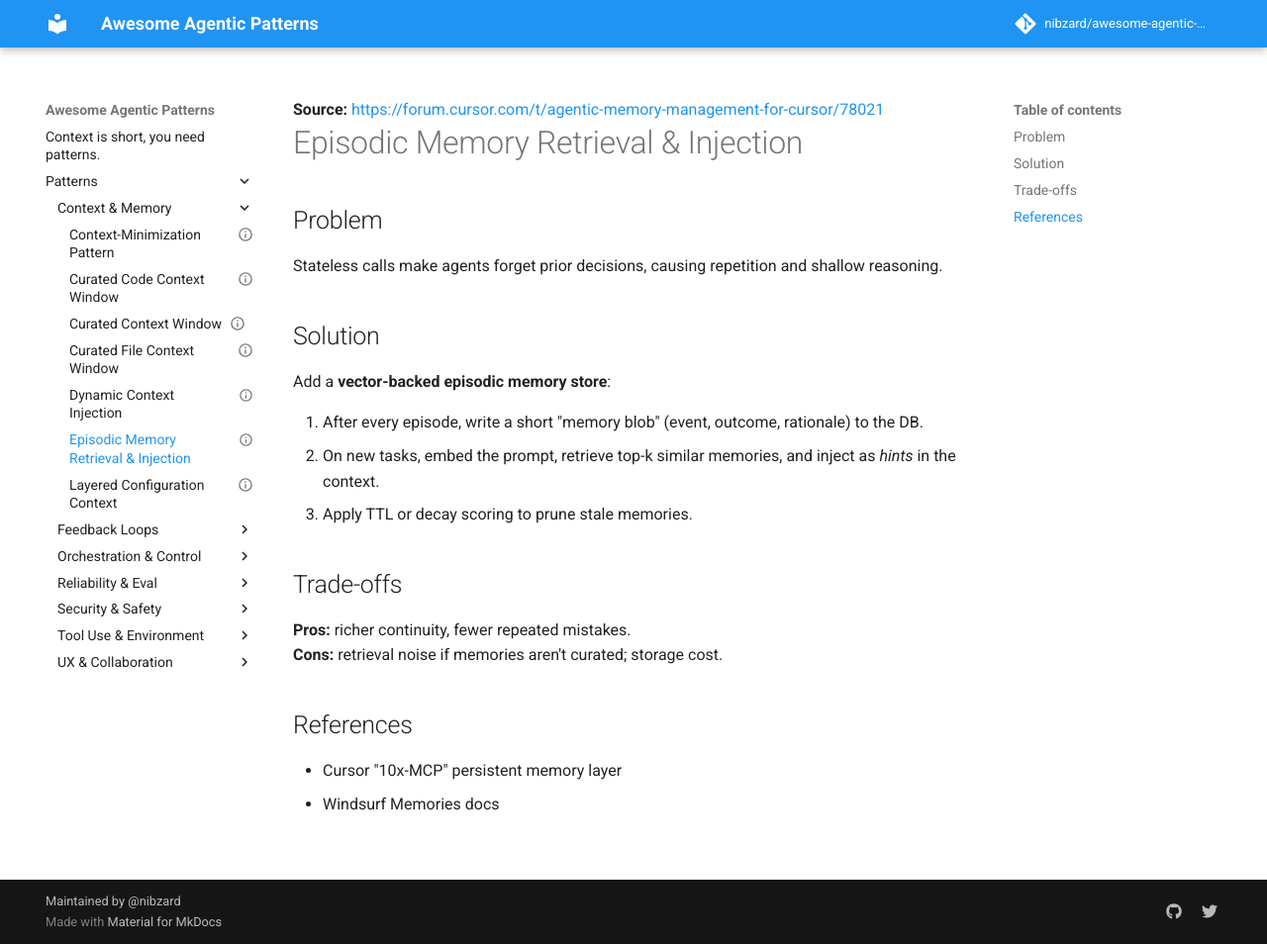
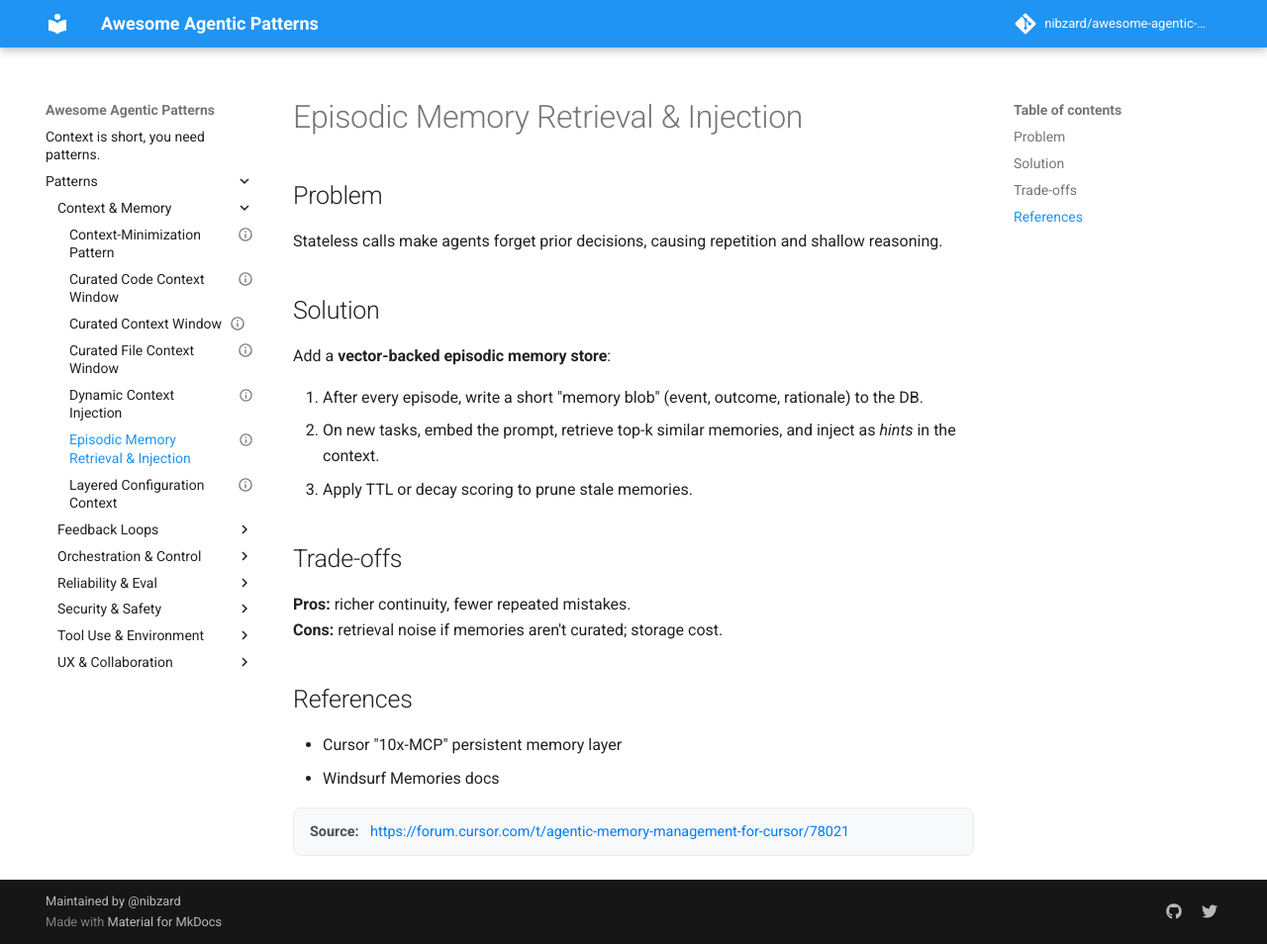
Before and after one commit to nibzard/awesome-agentic-patterns, an MkDocs documentation site: the page built from docs/patterns/episodic-memory-retrieval-injection.md, in a window 1280 px wide and 954 px high. Shown: the whole window at 99% size. Built offline with MkDocs 1.6.1 and Material for MkDocs 9.7.7, drawn with Linux system fonts in a browser that asks for light colours; comment, search, counter and statistics services are not loaded.

Commit message:
this is a commit

```diff
--- a/docs/css/extra.css
+++ b/docs/css/extra.css
@@ -66,3 +66,42 @@
         margin-right: 0;
     }
 }
+
+/* Pattern source link styling */
+.pattern-source {
+    background: #f8f9fa;
+    border: 1px solid #e9ecef;
+    border-radius: 8px;
+    padding: 12px 16px;
+    margin: 16px 0;
+    font-size: 0.9em;
+}
+
+.pattern-source strong {
+    color: #495057;
+    margin-right: 8px;
+}
+
+.pattern-source a {
+    color: #007bff;
+    text-decoration: none;
+    word-break: break-all;
+}
+
+.pattern-source a:hover {
+    text-decoration: underline;
+}
+
+/* Dark mode support for pattern source */
+[data-md-color-scheme="slate"] .pattern-source {
+    background: #2d3748;
+    border-color: #4a5568;
+}
+
+[data-md-color-scheme="slate"] .pattern-source strong {
+    color: #e2e8f0;
+}
+
+[data-md-color-scheme="slate"] .pattern-source a {
+    color: #63b3ed;
+}
--- a/mkdocs.yaml
+++ b/mkdocs.yaml
@@ -50,6 +50,7 @@
       - "Orchestration & Control":
           - "Action-Selector Pattern": "patterns/action-selector-pattern.md"
           - "Agent-Driven Research": "patterns/agent-driven-research.md"
+          - "Autonomous Workflow Agent Architecture <span class='new-badge'>NEW</span>": "patterns/autonomous-workflow-agent-architecture.md"
           - "Conditional Parallel Tool Execution": "patterns/parallel-tool-execution.md"
           - "Dual LLM Pattern": "patterns/dual-llm-pattern.md"
           - "Explicit Posterior-Sampling Planner": "patterns/explicit-posterior-sampling-planner.md"
@@ -77,7 +78,7 @@
           - "RLAIF (Reinforcement Learning from AI Feedback)": "patterns/rlaif-reinforcement-learning-from-ai-feedback.md"
           - "Versioned Constitution Governance": "patterns/versioned-constitution-governance.md"
       - "Security & Safety":
-          - "Deterministic Security Scanning Build Loop <span class='new-badge'>NEW</span>": "patterns/deterministic-security-scanning-build-loop.md"
+          - "Deterministic Security Scanning Build Loop": "patterns/deterministic-security-scanning-build-loop.md"
       - "Tool Use & Environment":
           - "Agent SDK for Programmatic Control": "patterns/agent-sdk-for-programmatic-control.md"
           - "CLI-Native Agent Orchestration": "patterns/cli-native-agent-orchestration.md"
--- a/overrides/main.html
+++ b/overrides/main.html
@@ -1,6 +1,6 @@
 {% extends "base.html" %}
 
 {% block content %}
+  {{ super() }}
   {% include "partials/pattern-meta.html" %}
-  {{ super() }}
 {% endblock %}
```
Also changed, not shown: CLAUDE.md (+4 -0 lines), README.md (+2 -1 lines), docs/patterns/TEMPLATE.md (added, +49 -0 lines), docs/patterns/oracle-and-worker-multi-model.md (added, +41 -0 lines), patterns/autonomous-workflow-agent-architecture.md (added, +138 -0 lines), .new-patterns-tracker.txt, docs/autonomous-workflow-agent-architecture.png (added).
